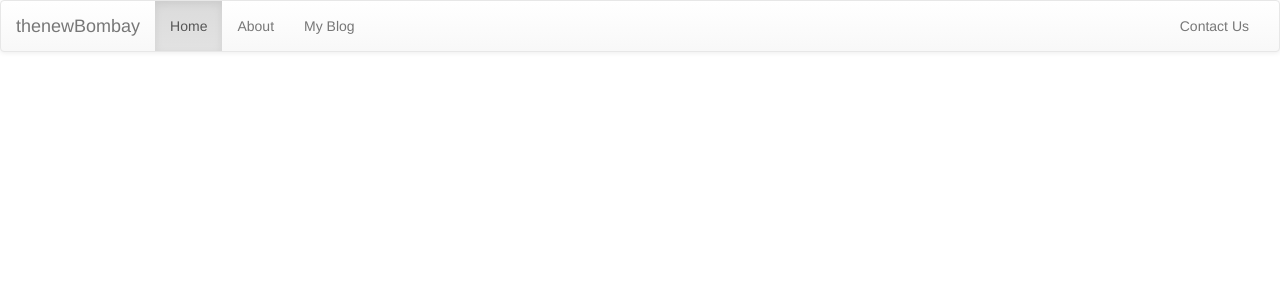
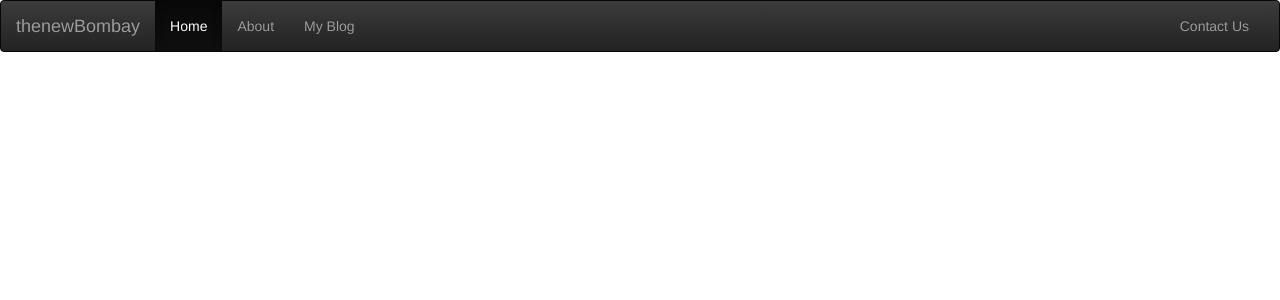
Before and after one commit to sarveshnal200/thenewBombay, a Django app: page / in a window 1280 px wide. Shown: the top 300 px of the page. Run offline with Django 3.2, Linux system fonts and the light colour scheme; some libraries are stand-ins or nearby versions.

Commit message:
Corrected an error

```diff
--- a/myblog/templates/myblog/index.html
+++ b/myblog/templates/myblog/index.html
@@ -9,7 +9,7 @@
 	</head>
 	<body>
 		<header>
-			<nav class="navbar navbar-default">
+			<nav class="navbar navbar-inverse">
                 <div class="container-fluid">
                     <!-- Brand and toggle get grouped for better mobile display -->
                     <div class="navbar-header">
@@ -27,7 +27,7 @@
                         <ul class="nav navbar-nav">
                             <li class="active"><a href="#">Home <span class="sr-only">(current)</span></a></li>
                             <li><a href="#">About</a></li>
-                            <li><a href="blog.html">My Blog</a></li>
+                            <li><a href="blog/blog.html">My Blog</a></li>
                         </ul>
                         <ul class="nav navbar-nav navbar-right">
                             <li><a href="#">Contact Us</a></li>
```
